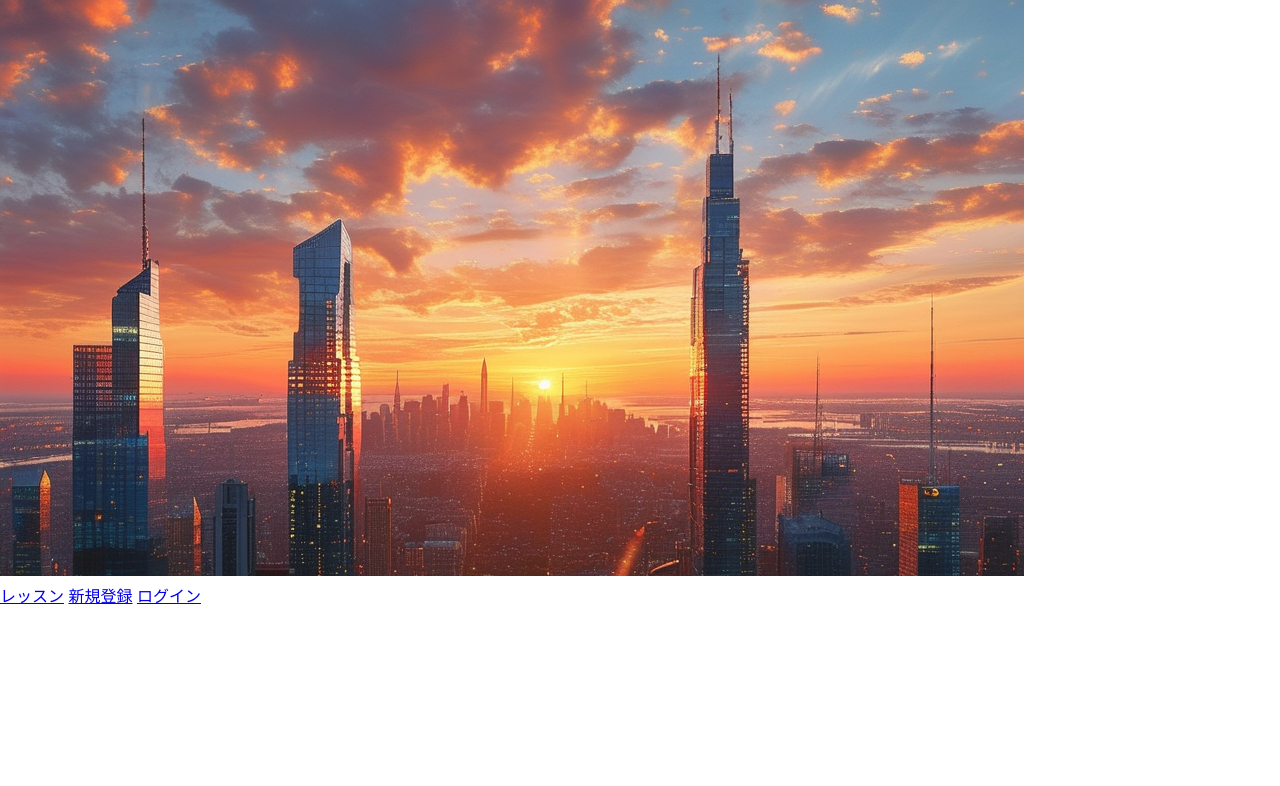
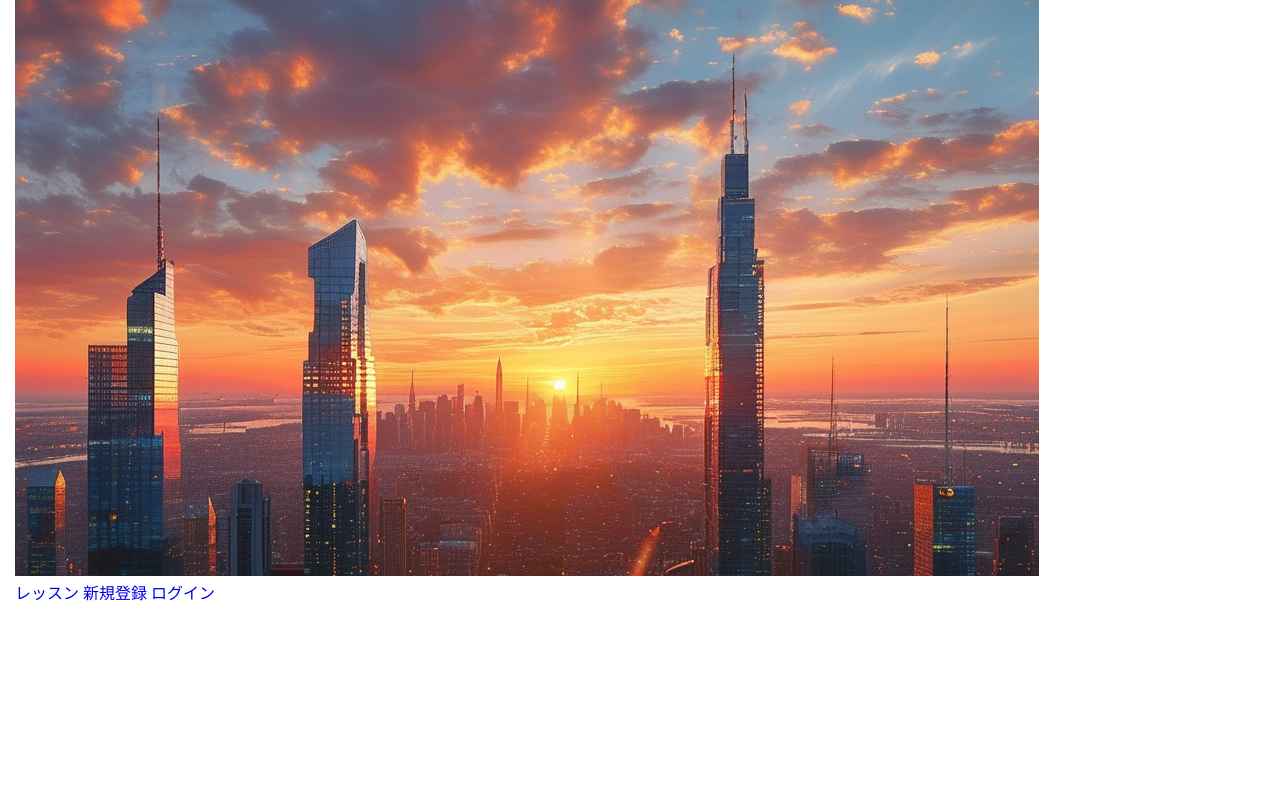
Before and after one commit to livemlife/allaisite.com, a plain HTML site: page index.html in a window 1280 px wide. Shown: the top 786 px of the page. Drawn offline with Linux system fonts and the light colour scheme.

Commit message:
Update style.css

```diff
--- a/style.css
+++ b/style.css
@@ -1,22 +1,22 @@
 /* Reset some default styles */
 * {
-    margin: 0;
-    padding: 0;
   box-sizing: border-box;
 }
 
 body {
-    font-family: Arial, sans-serif;
-    color: #333;
-    line-height: 1.6;
+  margin: 0;
+  font-family: "Hiragino Kaku Gothic ProN";
 }
 
-/*header {
-    background-color: #007acc;
-    color: white;
-    padding: 20px;
-    text-align: center;
-}*/
+a {
+  text-decoration: none;
+}
+
+.container {
+  width: 100%;
+  padding: 0 15px;
+  margin: 0 auto;
+}
 
 .top-wrapper {
   padding: 180px 0 100px 0;
```
Lines whose indentation alone changed are shown as unchanged.
